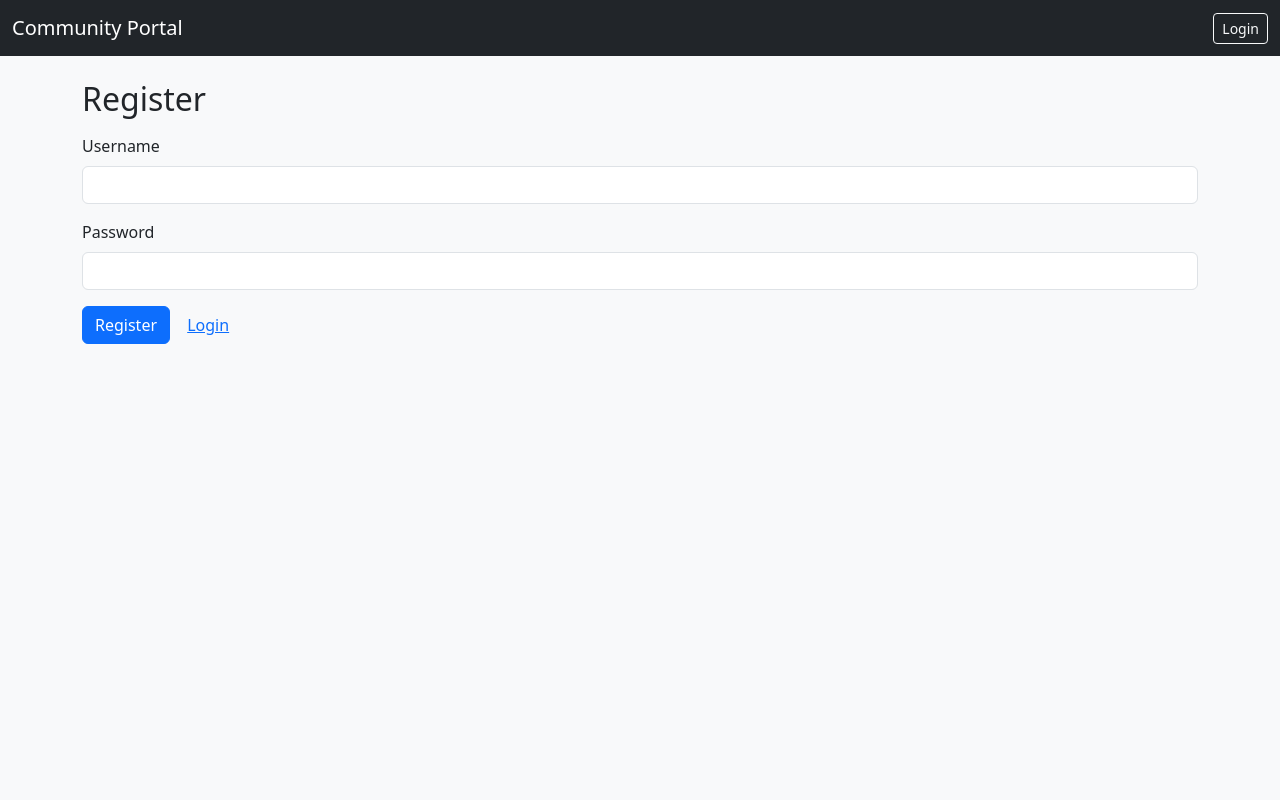
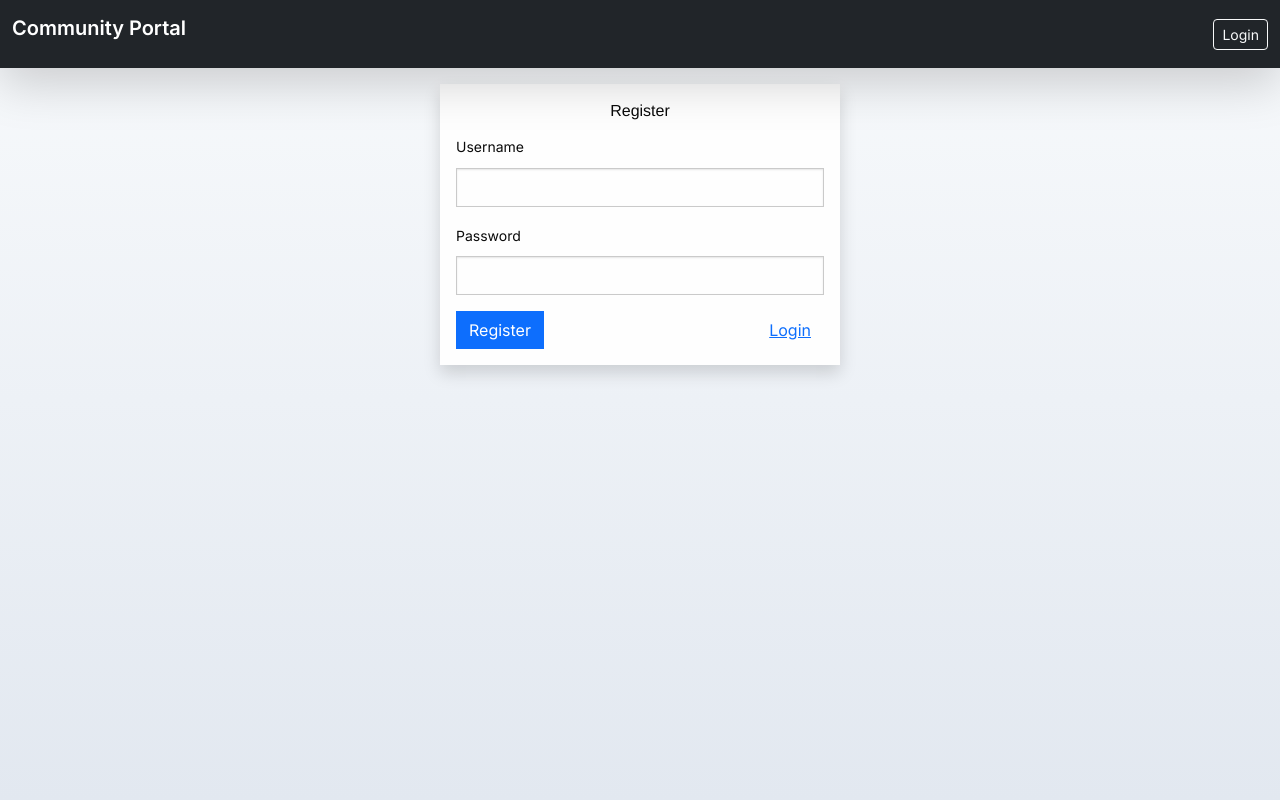
Before and after one commit to rakeshcr91/project, a Flask app: page /register in a window 1280 px wide. Run offline with Flask 3, Linux system fonts and the light colour scheme; some libraries are stand-ins or nearby versions.

Commit message:
Enhance UI with multiple frameworks

```diff
--- a/community_portal/static/style.css
+++ b/community_portal/static/style.css
@@ -1,6 +1,14 @@
 body {
     padding-bottom: 4rem;
+    font-family: 'Inter', Arial, sans-serif;
+    background: linear-gradient(to bottom, #f8fafc, #e2e8f0);
 }
+
 .list-group-item {
     margin-bottom: 0.5rem;
+    border: none;
 }
+
+.card {
+    border: none;
+}
--- a/community_portal/templates/layout.html
+++ b/community_portal/templates/layout.html
@@ -4,13 +4,18 @@
     <meta charset="UTF-8">
     <meta name="viewport" content="width=device-width, initial-scale=1.0">
     <title>{{ title or 'Community Portal' }}</title>
+    <link href="https://fonts.googleapis.com/css2?family=Inter:wght@400;600&display=swap" rel="stylesheet">
+    <!-- UI frameworks -->
     <link href="https://cdn.jsdelivr.net/npm/bootstrap@5.3.2/dist/css/bootstrap.min.css" rel="stylesheet">
+    <link href="https://cdn.jsdelivr.net/npm/bulma@0.9.4/css/bulma.min.css" rel="stylesheet">
+    <link href="https://cdn.jsdelivr.net/npm/foundation-sites@6.7.5/dist/css/foundation.min.css" rel="stylesheet">
+    <link href="https://cdn.jsdelivr.net/npm/tailwindcss@2.2.19/dist/tailwind.min.css" rel="stylesheet">
     <link rel="stylesheet" href="{{ url_for('static', filename='style.css') }}">
 </head>
-<body class="bg-light">
-<nav class="navbar navbar-expand-lg navbar-dark bg-dark">
+<body class="bg-light min-h-screen flex flex-col">
+<nav class="navbar navbar-expand-lg navbar-dark bg-dark shadow-lg">
     <div class="container-fluid">
-        <a class="navbar-brand" href="{{ url_for('index') }}">Community Portal</a>
+        <a class="navbar-brand has-text-weight-bold" href="{{ url_for('index') }}">Community Portal</a>
         <div class="d-flex">
             {% if current_user %}
                 <span class="navbar-text me-3">Logged in as {{ current_user.username }}</span>
@@ -21,14 +26,15 @@
         </div>
     </div>
 </nav>
-<div class="container mt-4">
+<main class="container mt-4 flex-grow">
     {% with messages = get_flashed_messages() %}
       {% if messages %}
         <div class="alert alert-info">{{ messages[0] }}</div>
       {% endif %}
     {% endwith %}
     {% block content %}{% endblock %}
-</div>
+</main>
 <script src="https://cdn.jsdelivr.net/npm/bootstrap@5.3.2/dist/js/bootstrap.bundle.min.js"></script>
+<script src="https://cdn.jsdelivr.net/npm/foundation-sites@6.7.5/dist/js/foundation.min.js"></script>
 </body>
 </html>
--- a/community_portal/templates/register.html
+++ b/community_portal/templates/register.html
@@ -1,16 +1,22 @@
 {% extends 'layout.html' %}
 {% block content %}
-<h2 class="mb-3">Register</h2>
-<form method="post">
-  <div class="mb-3">
+<div class="card shadow mx-auto" style="max-width: 400px;">
+  <div class="card-body">
+    <h2 class="mb-3 text-center">Register</h2>
+    <form method="post" class="space-y-3">
+      <div>
         <label for="username" class="form-label">Username</label>
         <input type="text" class="form-control" name="username" id="username" required>
       </div>
-  <div class="mb-3">
+      <div>
         <label for="password" class="form-label">Password</label>
         <input type="password" class="form-control" name="password" id="password" required>
       </div>
+      <div class="d-flex justify-content-between align-items-center">
         <button type="submit" class="btn btn-primary">Register</button>
         <a href="{{ url_for('login') }}" class="btn btn-link">Login</a>
+      </div>
     </form>
+  </div>
+</div>
 {% endblock %}
```
Also changed, not shown: community_portal/templates/feed.html (+8 -8 lines), community_portal/templates/login.html (+10 -4 lines), README.md, community_portal/README.md. Lines whose indentation alone changed are shown as unchanged.
